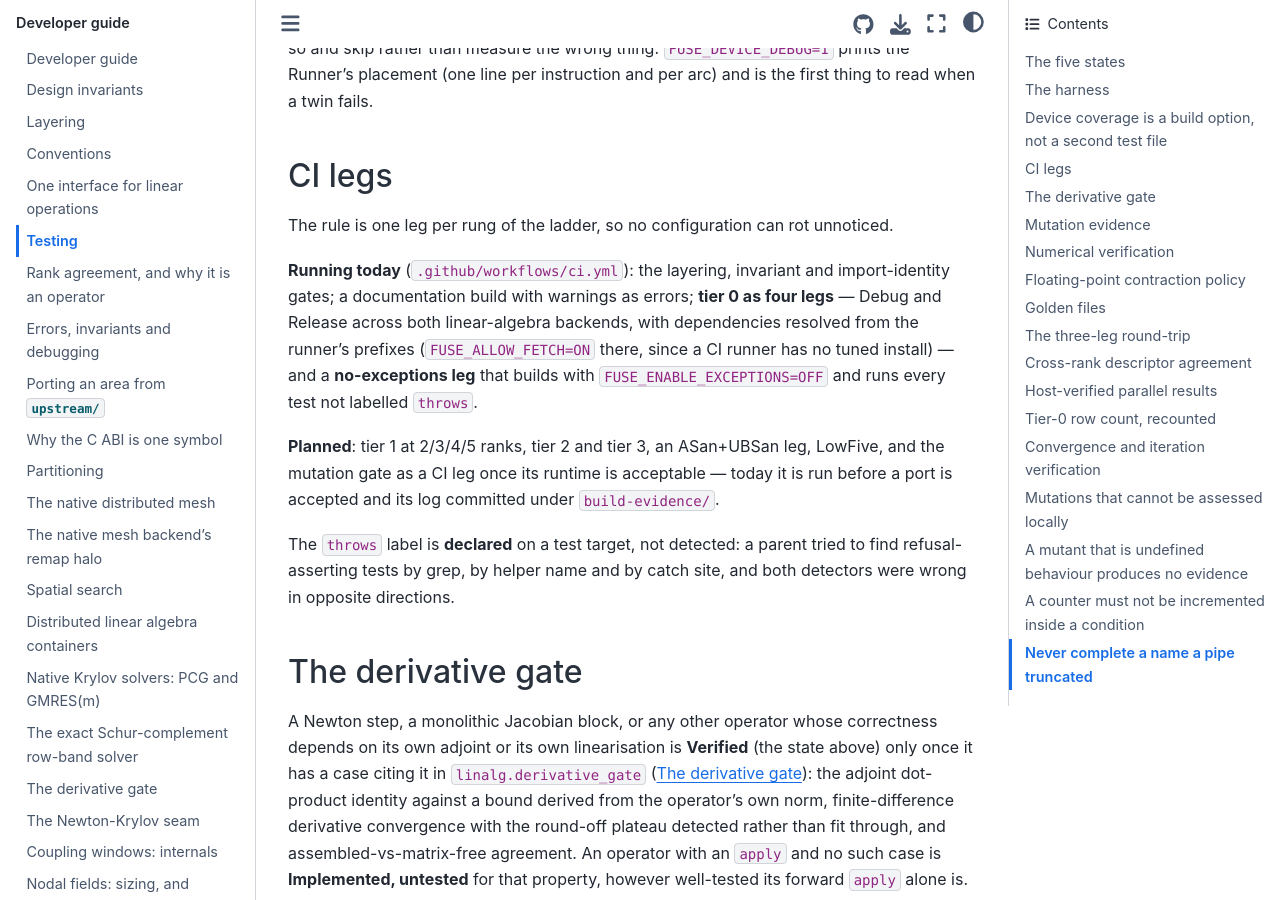
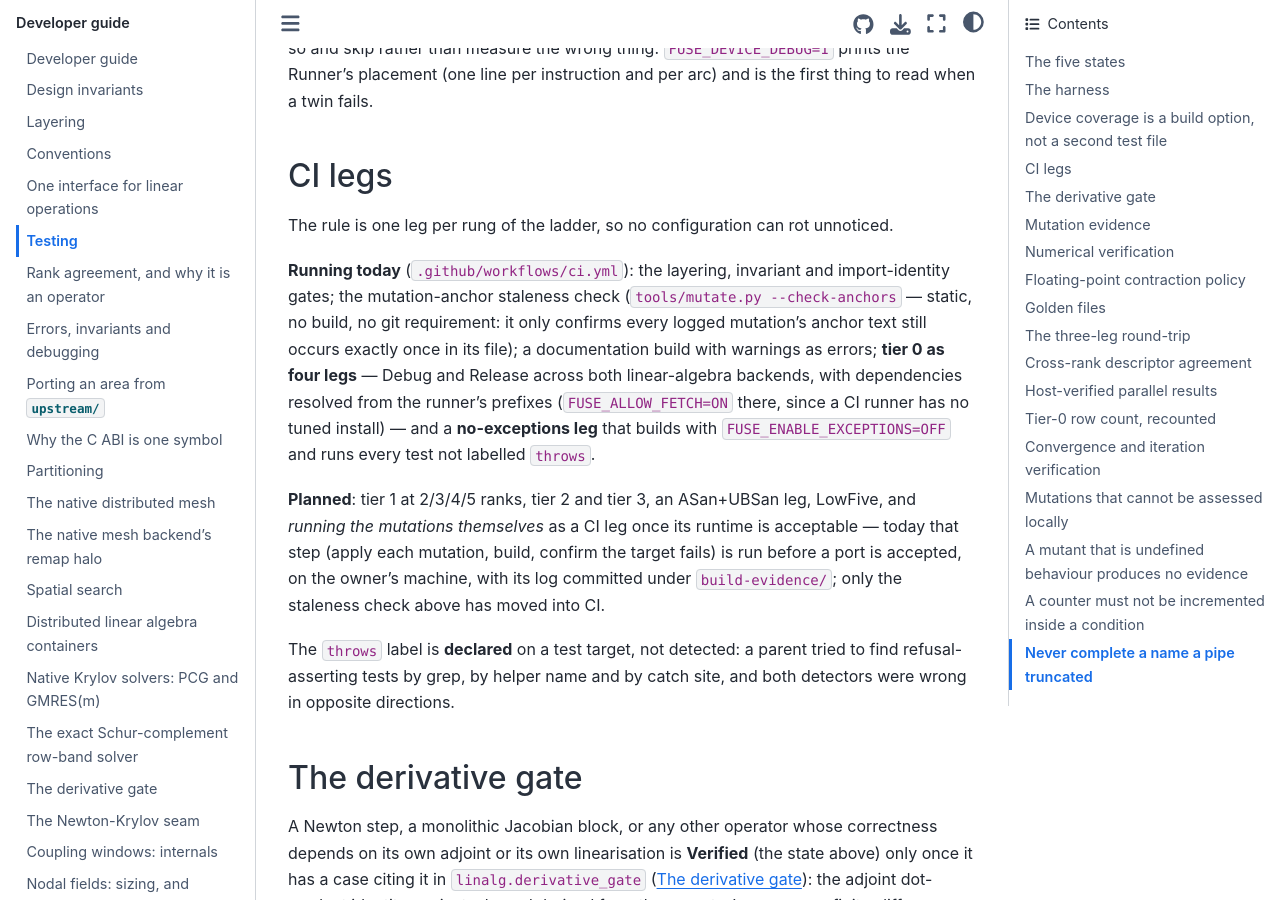
Before and after one commit to vijaysm/fuse, a Sphinx documentation site: the page built from docs/dev/testing.md, in a window 1280 px wide and 900 px high, scrolled down 3278 px. Built offline with Sphinx 7.4.7 and the Sphinx Book theme 1.1.4, drawn with Linux system fonts in a browser that asks for light colours; pages that are not in the unit, such as notebooks, are missing from menus.

Commit message:
Run the mutation-anchor staleness check in CI
I9 named a mutation-evidence CI gate that did not exist; the static
anchor check (tools/mutate.py --check-anchors) now runs in the gates job,
and the invariants and testing docs say what is and is not enforced.

```diff
--- a/docs/dev/testing.md
+++ b/docs/dev/testing.md
@@ -127,15 +127,19 @@ instruction and per arc) and is the first thing to read when a twin fails.
 
 The rule is one leg per rung of the ladder, so no configuration can rot unnoticed.
 
-**Running today** (`.github/workflows/ci.yml`): the layering, invariant and import-identity gates; a
-documentation build with warnings as errors; **tier 0 as four legs** — Debug and Release across both
-linear-algebra backends, with dependencies resolved from the runner's prefixes (`FUSE_ALLOW_FETCH=ON`
-there, since a CI runner has no tuned install) — and a **no-exceptions leg** that
-builds with `FUSE_ENABLE_EXCEPTIONS=OFF` and runs every test not labelled `throws`.
+**Running today** (`.github/workflows/ci.yml`): the layering, invariant and import-identity gates;
+the mutation-anchor staleness check (`tools/mutate.py --check-anchors` — static, no build, no git
+requirement: it only confirms every logged mutation's anchor text still occurs exactly once in its
+file); a documentation build with warnings as errors; **tier 0 as four legs** — Debug and Release
+across both linear-algebra backends, with dependencies resolved from the runner's prefixes
+(`FUSE_ALLOW_FETCH=ON` there, since a CI runner has no tuned install) — and a **no-exceptions leg**
+that builds with `FUSE_ENABLE_EXCEPTIONS=OFF` and runs every test not labelled `throws`.
 
 **Planned**: tier 1 at 2/3/4/5 ranks, tier 2 and tier 3, an ASan+UBSan leg,
-LowFive, and the mutation gate as a CI leg once its runtime is acceptable — today it is run before
-a port is accepted and its log committed under `build-evidence/`.
+LowFive, and *running the mutations themselves* as a CI leg once its runtime is acceptable —
+today that step (apply each mutation, build, confirm the target fails) is run before a port is
+accepted, on the owner's machine, with its log committed under `build-evidence/`; only the
+staleness check above has moved into CI.
 
 The `throws` label is **declared** on a test target, not detected: a parent tried to find
 refusal-asserting tests by grep, by helper name and by catch site, and both detectors were wrong in
```
Also changed, not shown: docs/dev/invariants.md (+7 -2 lines), 2 other files.
